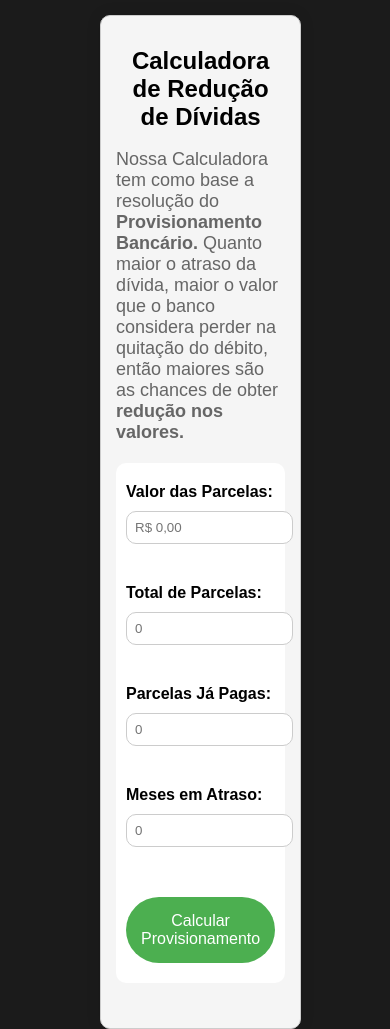
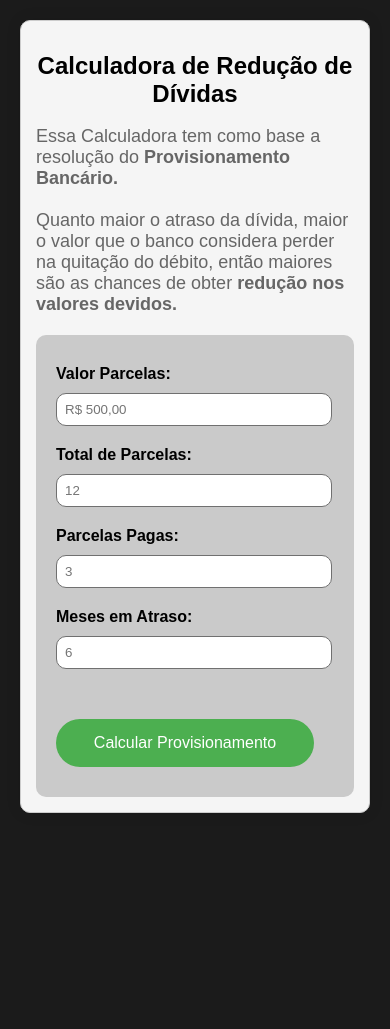
Before and after one commit to cristiansandri/Calc.-Reducao-Dividas, a plain HTML site: page index.html in a window 390 px wide. After the commit the page ends 844 px from the top, so only its background shows below. Drawn offline with nearby package versions, Linux system fonts and the light colour scheme.

Commit message:
Arrumadas funços do js e estilização

```diff
--- a/app.js
+++ b/app.js
@@ -225,12 +225,10 @@ function redirecionarWhatsApp() {
         `Valor Total Provisionado: ${valorProvisionadoText}\n\n` +
         `Gostaria de discutir as oportunidades de negociação.`;
 
-    const numeroTelefone = "554284391133";
+    const numeroTelefone = "5542991088896";
     const urlWhatsApp = `https://wa.me/${numeroTelefone}?text=${encodeURIComponent(mensagemWhatsApp)}`;
     window.open(urlWhatsApp, '_blank');
 }
-
-
 
 function imprimirResultados() {
     if (document.getElementById("resultados").style.display !== "block" || !provisionamentoChart) {
@@ -255,7 +253,6 @@ function imprimirResultados() {
                 <html>
                 <head>
                     <title>Simulador de Provisionamento Bancário</title>
-
                     <style>
                         body { font-family: 'Poppins', sans-serif; margin: 25px; }
                         h1 { text-align: center; color: #333; }
@@ -296,7 +293,6 @@ function imprimirResultados() {
                             color: #888;
                             page-break-before: auto;
                         }
-
                     </style>
                 </head>
                 <body>
@@ -337,11 +333,11 @@ function imprimirResultados() {
 
                     <div class="footer">
                         <p>Simulação feita na calculadora de provisionamento da Martins Felix Advogados.<br>Disponível em: www.Martinsfelix.com.br</p>
-                    </div>`;
+                    </div>
+                </body>
+                </html>`;
 
-}
-
-
+    // A lógica de abrir a janela e imprimir precisava ficar DENTRO da função
     const printWindow = window.open('', '_blank');
     printWindow.document.write(htmlParaImprimir);
     printWindow.document.close();
@@ -350,7 +346,7 @@ setTimeout(() => {
         printWindow.print();
         printWindow.close();
     }, 1000);
-
+}
 
 document.addEventListener('DOMContentLoaded', (event) => {
     renderizarGraficoDonut(0, "A (0-14 dias)");
@@ -358,29 +354,3 @@ document.addEventListener('DOMContentLoaded', (event) => {
     gerarTextoExplicativo(0, 0, 0, 0, 0, initialClassificacao);
     updateInfoQuadroColors(initialClassificacao);
 });
-
-
-type = "text/javascript" id = "perfmatters-delayed-styles-js"
-
-!function () {
-    const e = "keydown","mousemove", "wheel", "touchmove", "touchstart", "touchend";
-
-    function t() {
-        document.querySelectorAll("link[data-pmdelayedstyle]").
-            forEach(function (e) {
-                e.setAttribute("href", e.getAttribute("data-pmdelayedstyle"))
-            }),
-            e.forEach(function (e) {
-                window.removeEventListener(e, t, {
-                    passive: !0
-                }
-                )
-            }
-            )
-    }
-    e.forEach(function (e) {
-        window.addEventListener(e, t, {
-            passive: !0
-        })
-    })
-}();
--- a/index.html
+++ b/index.html
@@ -16,29 +16,29 @@
     <div class="calculadora">
         <h1><b>Calculadora de Redução de Dívidas</b></h1>
         <p class="info">
-            Nossa Calculadora tem como base a resolução do <b>Provisionamento Bancário.</b>
+            Essa Calculadora tem como base a resolução do <b>Provisionamento Bancário.</b><br><br>
             Quanto maior o atraso da dívida,
             maior o valor que o banco considera perder na quitação do débito, então maiores são as chances de obter
-            <b>redução nos valores.</b>
+            <b>redução nos valores devidos.</b>
         </p>
 
         <div class="input-section">
             <div class="entrada">
                 <div>
-                    <label for="valor-parcelas">Valor das Parcelas:</label>
-                    <input type="text" id="valor-parcelas" placeholder="R$ 0,00" oninput="formatarMoeda(this)">
+                    <label for="valor-parcelas">Valor Parcelas:</label>
+                    <input type="text" id="valor-parcelas" placeholder="R$ 500,00" oninput="formatarMoeda(this)">
                 </div>
                 <div>
                     <label for="total-parcelas">Total de Parcelas:</label>
-                    <input type="number" id="total-parcelas" placeholder="0" min="1">
+                    <input type="number" id="total-parcelas" placeholder="12" min="1">
                 </div>
                 <div>
-                    <label for="parcelas-pagas">Parcelas Já Pagas:</label>
-                    <input type="number" id="parcelas-pagas" placeholder="0" min="0">
+                    <label for="parcelas-pagas">Parcelas Pagas:</label>
+                    <input type="number" id="parcelas-pagas" placeholder="3" min="0" max="999">
                 </div>
                 <div>
                     <label for="meses-atraso">Meses em Atraso:</label>
-                    <input type="number" id="meses-atraso" placeholder="0" min="0">
+                    <input type="number" id="meses-atraso" placeholder="6" min="0"max="999">
                 </div>
             </div>
 
@@ -87,5 +87,8 @@
             <button id="imprimir-btn" onclick="imprimirResultados()">Salvar Resultados</button>
         </div>
     </div>
-    <script>src = "app.js"</script>
+    <script src="https://cdn.jsdelivr.net/npm/chart.js"></script>
+    <script src="app.js"></script>
 </body>
+
+</html>
--- a/style.css
+++ b/style.css
@@ -3,8 +3,7 @@ body {
     align-items: center;
     font-family: 'Poppins', sans-serif;
     background-color: #1b1b1b;
-    max-height: 100vh;
-    margin: 100px;
+    margin: 20px;
 }
 
 .calculadora {
@@ -37,12 +36,11 @@ body {
 
 .input-section,
 .output-section {
-    padding: 20px;
-    margin-bottom: 30px;
+    padding: 20px 40px 20px 20px;
 }
 
 .input-section {
-    background: #fff;
+    background: #cacaca;
     border-radius: 10px;
 }
 
@@ -54,14 +52,15 @@ body {
 .entrada {
     display: flex;
     flex-wrap: wrap;
-    gap: 20px;
+    column-gap: 20px;
     justify-content: center;
 }
 
 .entrada>div {
     flex: 1;
-    min-width: 200px;
-    max-width: 280px;
+    min-width: 20%;
+    max-width: 50%;
+
 }
 
 .entrada label {
@@ -73,7 +72,7 @@ body {
 
 .entrada input {
     padding: 8px;
-    border: 1px solid #ccc;
+    border: 1px solid #707070;
     border-radius: 10px;
     width: 100%;
     margin-bottom: 10px;
@@ -311,7 +310,7 @@ button:focus {
 
     .input-section,
     .output-section {
-        padding: 10px;
+        padding: 20px 40px 20px 20px;
     }
 
     .entrada>div {
```
Lines whose indentation alone changed are shown as unchanged.
